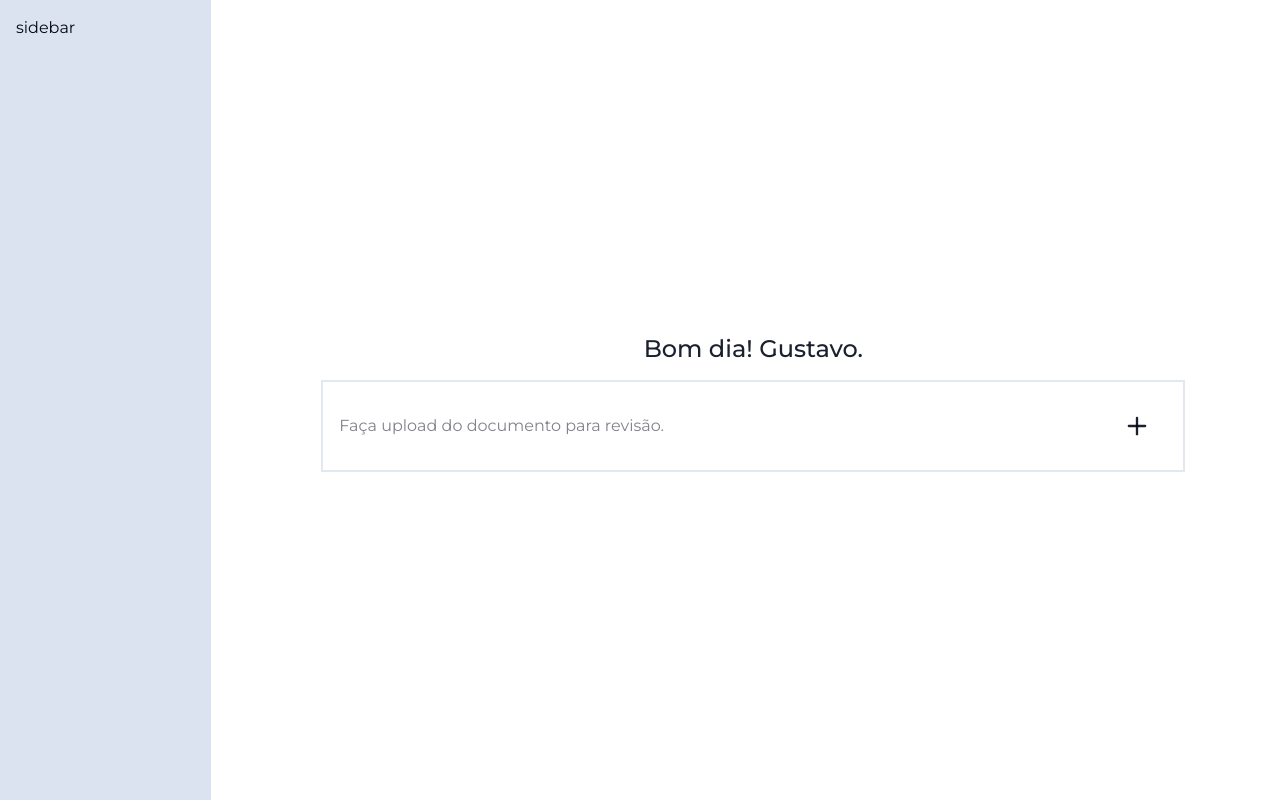
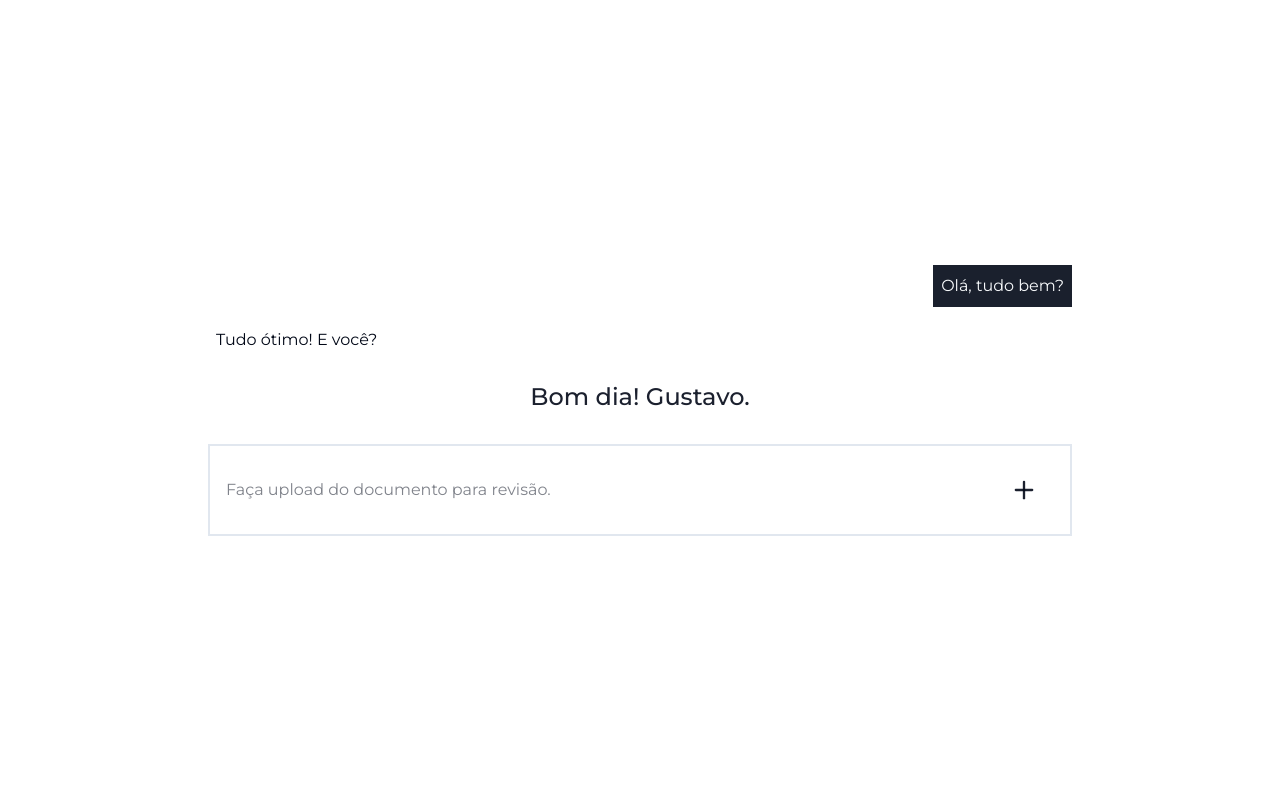
Before and after one commit to gustavoalvim41/jurista-ia, a Next.js app in the folder frontend/: page / in a window 1280 px wide. Built offline with nearby package versions, Linux system fonts and the light colour scheme.

Commit message:
update chat page

```diff
--- a/frontend/app/globals.css
+++ b/frontend/app/globals.css
@@ -1,11 +1,11 @@
 @import "tailwindcss";
 
 :root {
-  --background: 0 0% 100%;          /* Branco */
-  --foreground: 222.2 84% 4.9%;     /* Cinza escuro quase preto */
-  --primary: 222.2 47.4% 11.2%;     /* Cinza escuro */
-  --primary-foreground: 210 40% 98%; /* Branco azulado */
-  --border: 214.3 31.8% 91.4%;      /* Cinza muito claro */
+  --background: 0 0% 100%;
+  --foreground: 222 84% 5%;
+  --primary: 222 47% 11%;
+  --primary-foreground: 210 40% 98%;
+  --border: 214 32% 91%;
 }
 
 @theme inline {
@@ -17,7 +17,7 @@
 }
 
 body {
-  background: hsl(var(--background));
-  color: hsl(var(--foreground));
+  background: var(--color-background);
+  color: var(--color-foreground);
   font-family: Arial, Helvetica, sans-serif;
 }
--- a/frontend/app/page.tsx
+++ b/frontend/app/page.tsx
@@ -6,11 +6,10 @@ import { Plus, MoveUp, FileText } from "lucide-react";
 export default function Home() {
   const [file, setFile] = useState<File | null>();
   const inputRef = useRef<HTMLInputElement>(null);
-
+  const [mensage, setMensage] = useState<boolean>(true);
   const handleClick = () => {
     inputRef.current?.click();
   };
-
   const handleFileChange = (e: React.ChangeEvent<HTMLInputElement>) => {
     const selectedFile = e.target.files?.[0] ?? null;
     if (selectedFile) {
@@ -18,13 +17,20 @@ export default function Home() {
       console.log("Arquivo selecionado:", selectedFile.name);
     }
   };
-
   return (
-    <div className="grid grid-cols-[1fr] lg:grid-cols-[1fr_5fr] gap-4">
-      <div className="bg-[#dbe2f0] p-4">sidebar</div>
     <Container>
-        <div className="h-screen flex flex-col items-center justify-center gap-4">
-          <div className="min-w-full">
+      <div className="flex flex-col justify-center gap-4 h-screen">
+        {mensage ? (
+          <div className="flex flex-col gap-3">
+            {/* Mensagens */}
+            <div className="p-2 bg-foreground/90 text-primary-foreground self-end max-w-sm break-words leading-relaxed text-base">
+              Olá, tudo bem?
+            </div>
+            <div className="p-2 text-foreground self-start max-w-sm break-words leading-relaxed text-base">
+              Tudo ótimo! E você?
+            </div>
+          </div>
+        ) : null}
         <h1 className="mb-3 text-2xl font-medium tracking-normal leading-relaxed text-foreground/90 text-center">
           Bom dia! Gustavo.
         </h1>
@@ -79,8 +85,6 @@ export default function Home() {
           </div>
         </div>
       </div>
-        </div>
     </Container>
-    </div>
   );
 }
```
Lines whose indentation alone changed are shown as unchanged.
